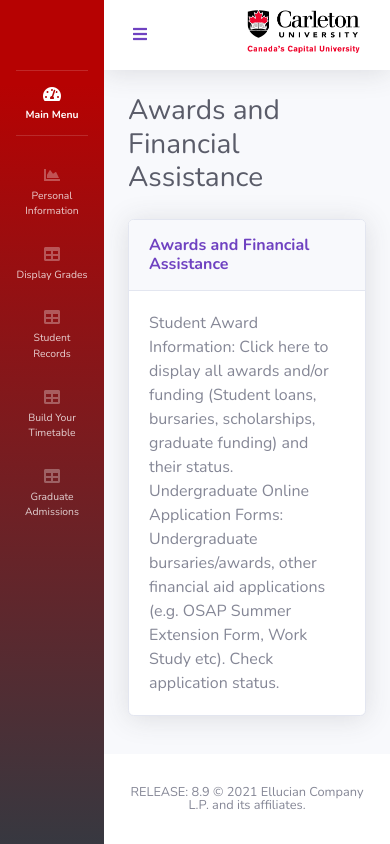
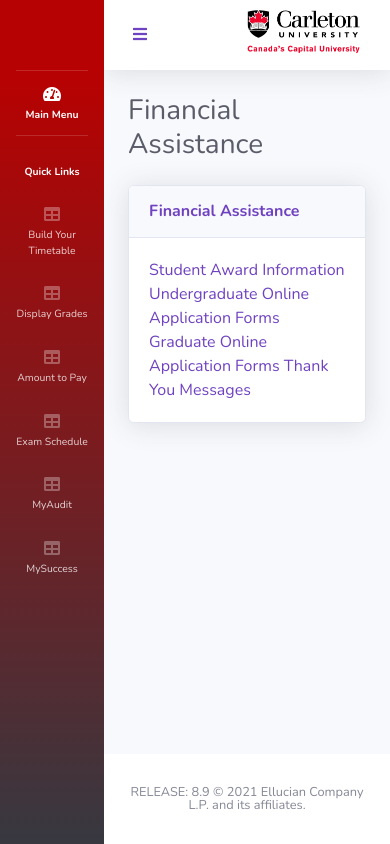
Before and after one commit to Carleton-Central-2-0/Carleton-Central-2-0.github.io, a website: page zawards.html in a window 390 px wide. Drawn offline with nearby package versions, Linux system fonts and the light colour scheme.

Commit message:
Update zawards.html

```diff
--- a/zawards.html
+++ b/zawards.html
@@ -25,7 +25,7 @@
 <body id="page-top">
 
     <!-- Page Wrapper -->
-    <div id="wrapper">
+   <div id="wrapper">
 
         <!-- Sidebar -->
         <ul class="navbar-nav bg-gradient-redmain sidebar sidebar-dark accordion" id="accordionSidebar">
@@ -45,49 +45,63 @@
                 <a class="nav-link" href="index.html">
                     <i class="fas fa-fw fa-tachometer-alt"></i>
                     <span>Main Menu</span></a>
+
             </li>
 
             <!-- Divider -->
             <hr class="sidebar-divider">
+
+			<!-- Quick Links -->
+			<li class="nav-item active">
+                <a class="nav-link" href="index.html">
+                    <span>Quick Links</span></a>
+            </li>
 
             <!-- Heading -->
             <div class="sidebar-heading">
 
             </div>
 
-            <!-- Nav Item - Personal Information -->
+			<!-- Nav Item - Build Your Timetable -->
             <li class="nav-item">
-                <a class="nav-link" href="zpersonal.html">
-                    <i class="fas fa-fw fa-chart-area"></i>
-                    <span>Personal Information</span></a>
+                <a class="nav-link" href="https://central.carleton.ca/prod/bwysched.p_select_term_s?wsea_code=INT">
+                    <i class="fas fa-fw fa-table"></i>
+                    <span>Build Your Timetable</span></a>
             </li>
 
             <!-- Nav Item - Display Grades -->
             <li class="nav-item">
-                <a class="nav-link" href="z1displaygrades.html">
+                <a class="nav-link" href="https://central.carleton.ca/prod/bwskogrd.P_ViewTermGrde">
                     <i class="fas fa-fw fa-table"></i>
                     <span>Display Grades</span></a>
             </li>
 
-			<!-- Nav Item - Student Records -->
+			<!-- Nav Item - Amount to Pay -->
             <li class="nav-item">
-                <a class="nav-link" href="zrecords.html">
+                <a class="nav-link" href="https://central.carleton.ca/prod/pkg_sarcentral.p_amt_due">
                     <i class="fas fa-fw fa-table"></i>
-                    <span>Student Records</span></a>
+                    <span>Amount to Pay</span></a>
             </li>
 
-			<!-- Nav Item - Build Your Timetable -->
+			<!-- Nav Item - Exam Schedule -->
             <li class="nav-item">
-                <a class="nav-link" href="z1buildtable.html">
+                <a class="nav-link" href="https://central.carleton.ca/prod/pkg_exam_class_list.p_parm_form">
                     <i class="fas fa-fw fa-table"></i>
-                    <span>Build Your Timetable</span></a>
+                    <span>Exam Schedule</span></a>
+            </li>
+
+			<!-- Nav Item - MyAudit -->
+            <li class="nav-item">
+                <a class="nav-link" href="https://central.carleton.ca/prod/twbkwbis.P_GenMenu?name=bmenu.P_DarsMnu">
+                    <i class="fas fa-fw fa-table"></i>
+                    <span>MyAudit</span></a>
             </li>
 
 			<!-- Nav Item - Graduate Admissions -->
             <li class="nav-item">
-                <a class="nav-link" href="z1graduateadmissions.html">
+                <a class="nav-link" href="https://central.carleton.ca/prod/pkg_online_career_services.main">
                     <i class="fas fa-fw fa-table"></i>
-                    <span>Graduate Admissions</span></a>
+                    <span>MySuccess</span></a>
             </li>
 
             <!-- Divider -->
@@ -126,23 +140,19 @@
                         <li class="nav-item dropdown no-arrow">
                             <a class="nav-link dropdown-toggle" href="#" id="userDropdown" role="button"
                                 data-toggle="dropdown" aria-haspopup="true" aria-expanded="false">
-                                <span class="mr-2 d-none d-lg-inline text-gray-600 small">Cass Tegan</span>
+                                <span class="mr-2 d-none d-lg-inline text-gray-600 small">Your Name</span>
                                 <img class="img-profile rounded-circle"
-                                    src="https://banner2.cleanpng.com/20180524/wiy/kisspng-carleton-university-university-of-ottawa-universit-terry-fox-5b070957254603.5937877015271877991527.jpg">
+                                    src="https://p7.hiclipart.com/preview/402/864/42/arrow-computer-icons-down-arrow.jpg">
                             </a>
                             <!-- Dropdown - User Information -->
                             <div class="dropdown-menu dropdown-menu-right shadow animated--grow-in"
                                 aria-labelledby="userDropdown">
-                                <a class="dropdown-item" href="#">
-                                    <i class="fas fa-user fa-sm fa-fw mr-2 text-gray-400"></i>
-                                    Profile
-                                </a>
-                                <a class="dropdown-item" href="#">
+                                <a class="dropdown-item" id ="drop1" href="zpersonal.html">
                                     <i class="fas fa-cogs fa-sm fa-fw mr-2 text-gray-400"></i>
-                                    Settings
+                                    Personal Information
                                 </a>
                                 <div class="dropdown-divider"></div>
-                                <a class="dropdown-item" href="#" data-toggle="modal" data-target="#logoutModal">
+                                <a class="dropdown-item" id="drop2" href="#" data-toggle="modal" data-target="#logoutModal">
                                     <i class="fas fa-sign-out-alt fa-sm fa-fw mr-2 text-gray-400"></i>
                                     Logout
                                 </a>
@@ -159,7 +169,7 @@
 
                     <!-- Page Heading -->
                     <div class="d-sm-flex align-items-center justify-content-between mb-4">
-                        <h1 class="h3 mb-0 text-gray-800">Awards and Financial Assistance</h1>
+                        <h1 class="h3 mb-0 text-gray-800">Financial Assistance</h1>
                     </div>
 
                     <div class="row">
@@ -169,15 +179,13 @@
                             <!-- Basic Card Example -->
                             <div class="card shadow mb-4">
                                 <div class="card-header py-3">
-                                    <h6 class="m-0 font-weight-bold text-primary">Awards and Financial Assistance</h6>
+                                    <h6 class="m-0 font-weight-bold text-primary">Financial Assistance</h6>
                                 </div>
                                 <div class="card-body">
-                                    Student Award Information: Click here to display all awards and/or
-									funding (Student loans, bursaries, scholarships, graduate funding)
-									and their status.
-									Undergraduate Online Application Forms: Undergraduate bursaries/awards,
-									other financial aid applications (e.g. OSAP Summer Extension Form, Work Study etc).
-									Check application status.
+                                    <a class="sub-page" href="https://central.carleton.ca/prod/P_Liststudawdfund.P_ViewSutdAcctFnd">Student Award Information</a>
+									<a class="sub-page" href="https://central.carleton.ca/prod/pkg_faa_online_apps.p_term_select">Undergraduate Online Application Forms</a>
+									<a class="sub-page" href="https://central.carleton.ca/prod/pkg_gr_awards.p_stu_main">Graduate Online Application Forms</a>
+									<a class="sub-page" href="https://central.carleton.ca/prod/pkg_thank_donor_fund_awards.p_main">Thank You Messages</a>
                                 </div>
                             </div>
 
```
